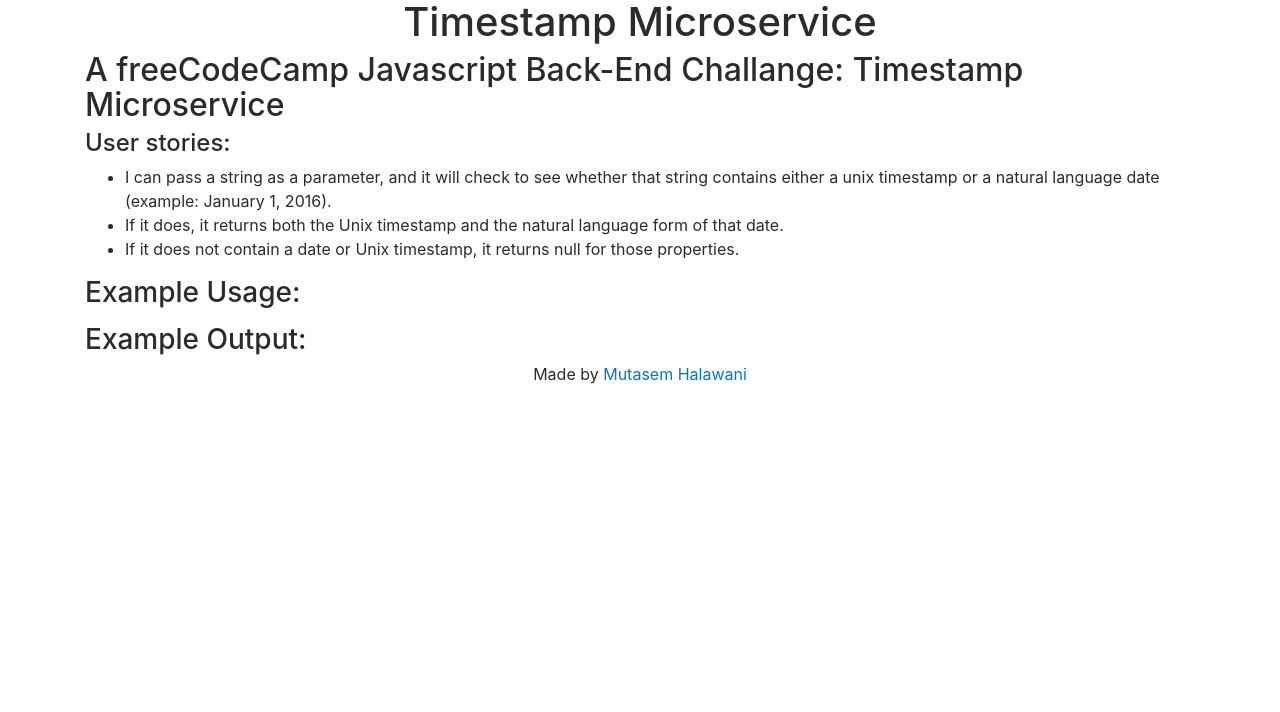
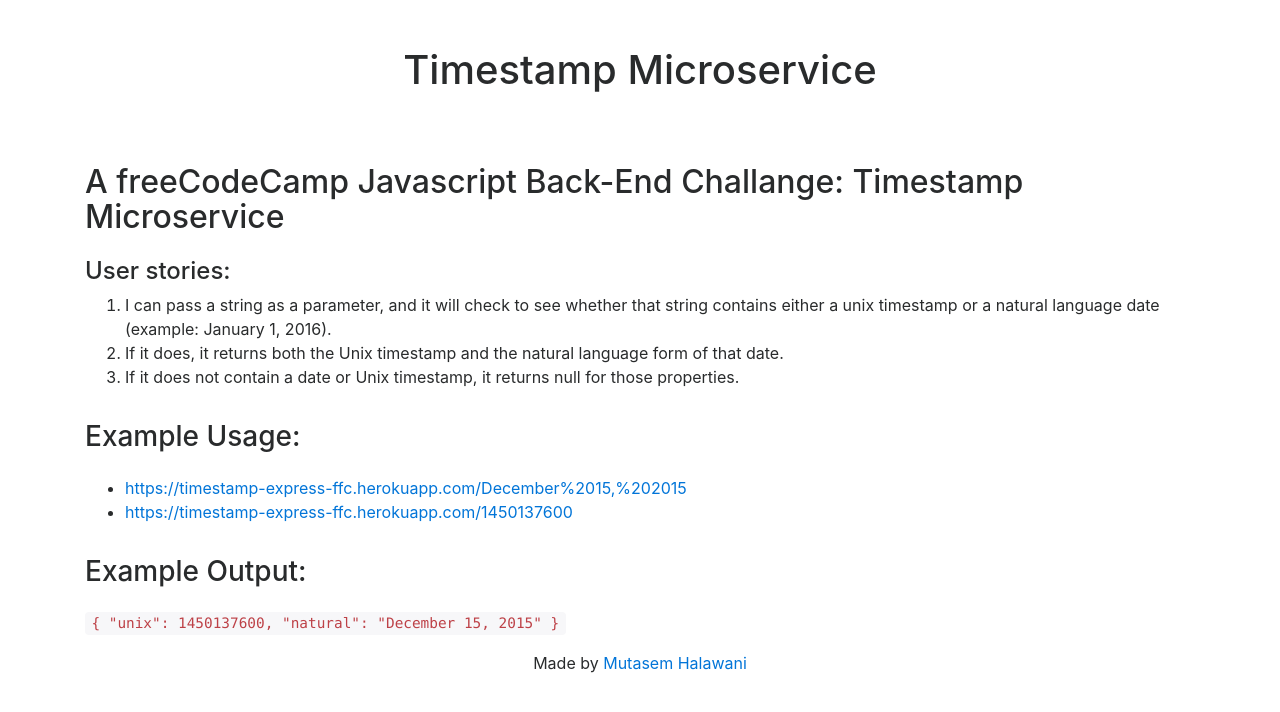
Before and after one commit to Mutasem-Halawani/timestamp-microservice, a website: page public/index.html in a window 1280 px wide. Drawn offline with nearby package versions, Linux system fonts and the light colour scheme.

Commit message:
edit content and styling

```diff
--- a/public/index.html
+++ b/public/index.html
@@ -16,15 +16,30 @@
         <h2>A freeCodeCamp Javascript Back-End Challange: Timestamp Microservice</h2>
         <blockquote>
             <h4>User stories:</h4>
-            <ul>
+            <ol>
                 <li>I can pass a string as a parameter, and it will check to see whether that string contains either a unix timestamp or a natural language date (example: January 1, 2016).</li>
                 <li>If it does, it returns both the Unix timestamp and the natural language form of that date.</li>
                 <li>If it does not contain a date or Unix timestamp, it returns null for those properties.</li>
-            </ul>
+            </ol>
         </blockquote>
         <h3>Example Usage:</h3>
+        <ul>
+            <li>
+                <a href="https://timestamp-express-ffc.herokuapp.com/December%2015,%202015">
+                    https://timestamp-express-ffc.herokuapp.com/December%2015,%202015
+                </a>
+            </li>
+            <li>
+              <a href="https://timestamp-express-ffc.herokuapp.com/1450137600">
+                https://timestamp-express-ffc.herokuapp.com/1450137600
+              </a>
+            </li>
+        </ul>
         <blockquote></blockquote>
         <h3>Example Output:</h3>
+        <code>
+            { "unix": 1450137600, "natural": "December 15, 2015" }
+        </code>
     </main>
     <footer>
         Made by <a href="https://github.com/Mutasem-Halawani">Mutasem Halawani</a>
--- a/public/style.css
+++ b/public/style.css
@@ -1,3 +1,11 @@
 header, footer {
     text-align: center;
 }
+
+header {
+    padding: 3rem;
+}
+
+h2, h3 , footer{
+    padding: 1rem 0;
+}
```
